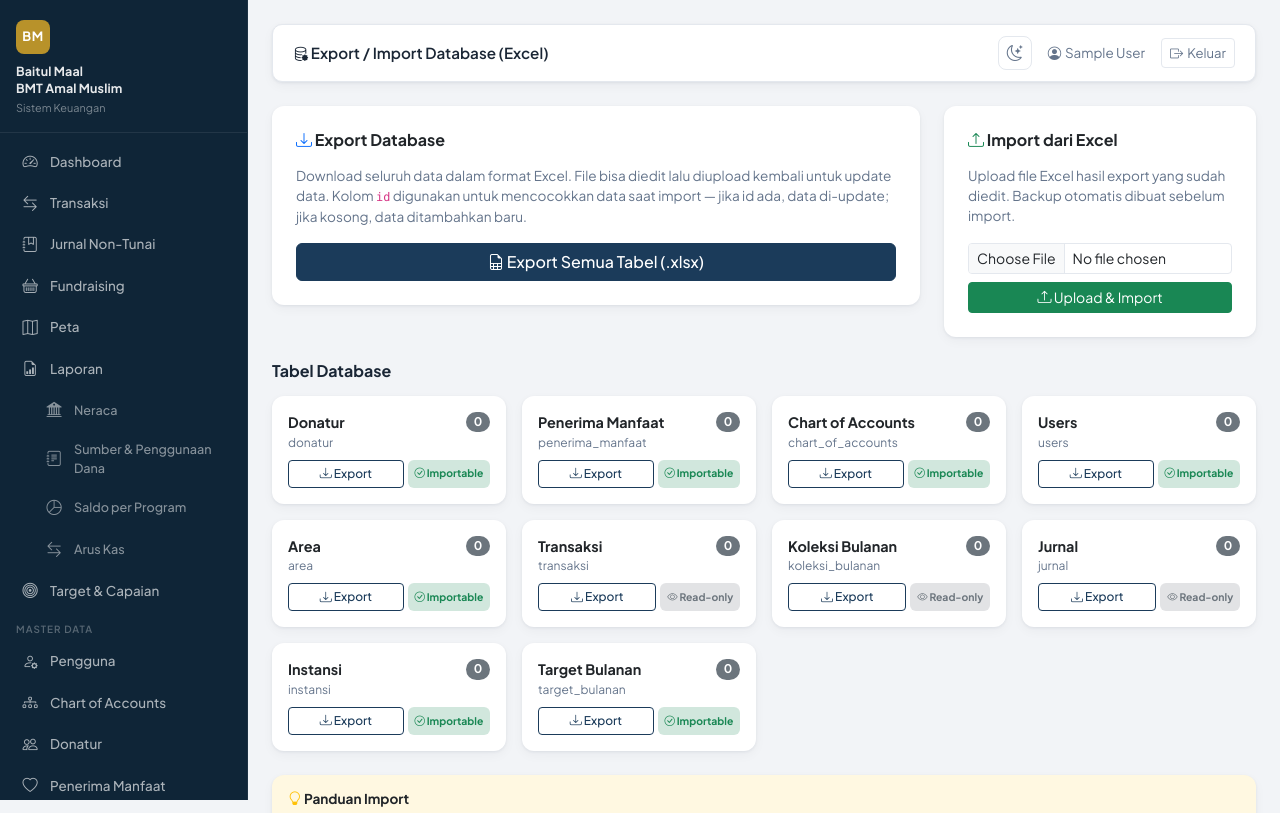
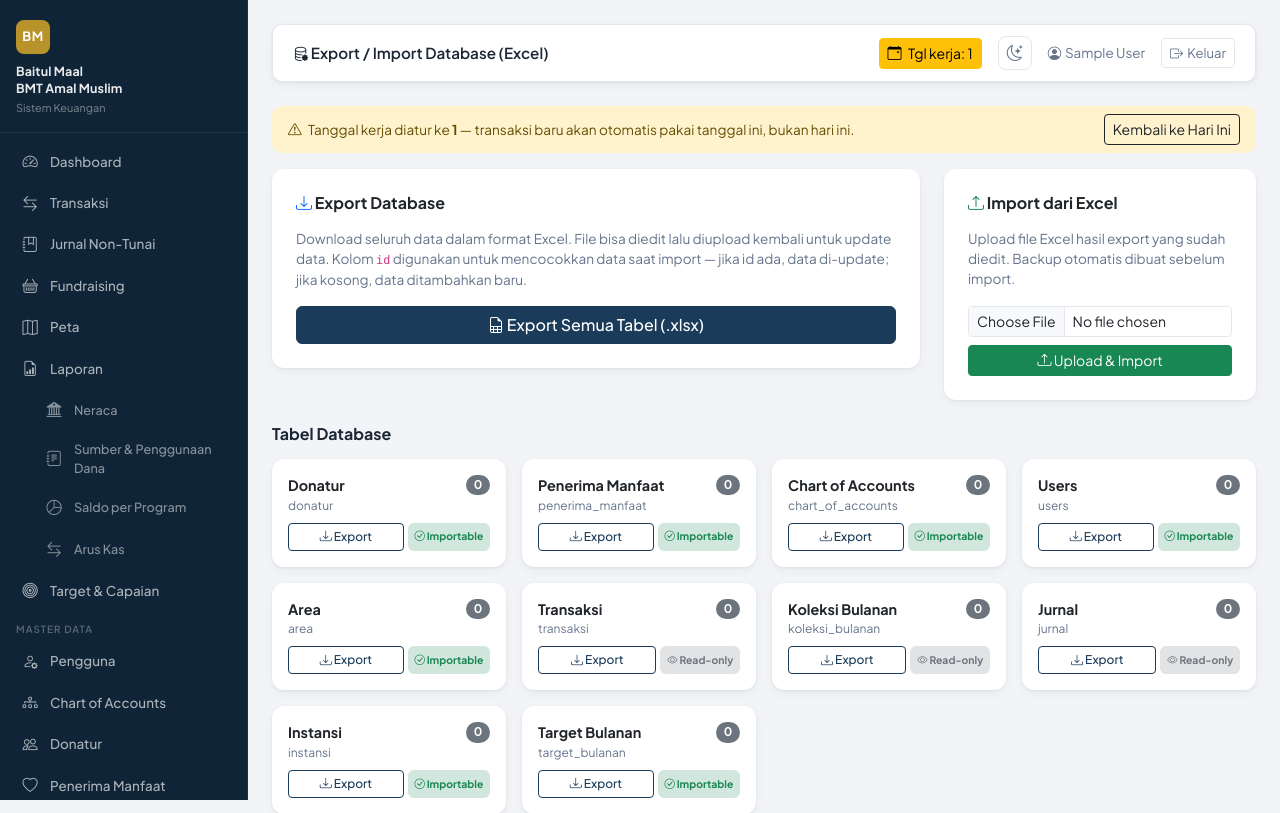
Before and after one commit to aguswib1308/siskeu-maal, a Flask app: page /admin/db in a window 1280 px wide. Shown: the top 813 px of the page. Run offline with Flask 3, Linux system fonts and the light colour scheme; the visitor is signed in with stand-in values (Sample User, id 1); data that the repository does not hold is empty.

Commit message:
feat(transaksi): tambah menu Tanggal Kerja utk input transaksi masa lalu
Admin bisa atur "tanggal kerja" (session-based) via tombol di topbar.
Selama diaktifkan, form Tambah Transaksi & Tambah Jurnal otomatis
default ke tanggal itu (bukan hari ini), dan halaman daftar transaksi/
jurnal ikut pindah ke bulan tsb — mempermudah input berturut-turut utk
transaksi lama yang terlewat tanpa ganti tanggal manual tiap kali.
Banner peringatan tampil selama tanggal kerja != hari ini.

Co-Authored-By: Claude Sonnet 5 <noreply@anthropic.com>

```diff
--- a/app.py
+++ b/app.py
@@ -81,6 +81,36 @@ def admin_required(f):
             return redirect(url_for('marketing_dashboard'))
         return f(*args, **kwargs)
     return decorated
+
+def get_tanggal_kerja():
+    """Tanggal kerja admin (default hari ini) — dipakai sbg default tanggal saat
+    input transaksi, supaya mudah memasukkan transaksi masa lalu berturut-turut
+    tanpa ganti tanggal manual tiap kali."""
+    return session.get('tanggal_kerja') or date.today().isoformat()
+
+@app.context_processor
+def inject_tanggal_kerja():
+    tk = get_tanggal_kerja()
+    return {'tanggal_kerja': tk, 'tanggal_kerja_is_today': tk == date.today().isoformat()}
+
+@app.route('/admin/tanggal-kerja', methods=['POST'])
+@admin_required
+def set_tanggal_kerja():
+    tgl = request.form.get('tanggal', '').strip()
+    try:
+        datetime.strptime(tgl, '%Y-%m-%d')
+        session['tanggal_kerja'] = tgl
+        flash(f'Tanggal kerja diatur ke {tgl}. Transaksi baru akan default ke tanggal ini.', 'success')
+    except ValueError:
+        flash('Tanggal tidak valid.', 'danger')
+    return redirect(request.referrer or url_for('admin_dashboard'))
+
+@app.route('/admin/tanggal-kerja/reset', methods=['POST'])
+@admin_required
+def reset_tanggal_kerja():
+    session.pop('tanggal_kerja', None)
+    flash('Tanggal kerja dikembalikan ke hari ini.', 'success')
+    return redirect(request.referrer or url_for('admin_dashboard'))
 
 def format_rupiah(angka):
     try:
@@ -277,7 +307,7 @@ def admin_dashboard():
 @admin_required
 def admin_transaksi():
     conn = get_db()
-    bulan = request.args.get('bulan', date.today().strftime('%Y-%m'))
+    bulan = request.args.get('bulan', get_tanggal_kerja()[:7])
     jenis = request.args.get('jenis', '')
     jenis_dana = request.args.get('jenis_dana', '')
     query = '''
@@ -1235,7 +1265,7 @@ def master_saldo_awal_simpan():
 @admin_required
 def admin_jurnal():
     conn = get_db()
-    bulan = request.args.get('bulan', date.today().strftime('%Y-%m'))
+    bulan = request.args.get('bulan', get_tanggal_kerja()[:7])
     jurnal = conn.execute('''
         SELECT j.*, cd.kode as debit_kode, cd.nama as debit_nama,
                ck.kode as kredit_kode, ck.nama as kredit_nama, u.nama as petugas
--- a/templates/admin/base.html
+++ b/templates/admin/base.html
@@ -213,12 +213,51 @@
   <div class="topbar">
     <div class="page-title">{% block page_title %}{% endblock %}</div>
     <div class="d-flex align-items-center gap-3">
+      <button type="button" class="btn btn-sm {% if tanggal_kerja_is_today %}btn-outline-secondary{% else %}btn-warning{% endif %}"
+              data-bs-toggle="modal" data-bs-target="#modalTanggalKerja" title="Ubah tanggal kerja utk input transaksi masa lalu">
+        <i class="bi bi-calendar-event me-1"></i>
+        {% if tanggal_kerja_is_today %}Hari ini{% else %}Tgl kerja: {{ tanggal_kerja }}{% endif %}
+      </button>
       <button type="button" class="theme-toggle" onclick="toggleTheme()" title="Ganti tema" aria-label="Ganti tema">
         <i class="bi bi-moon-stars" data-theme-icon></i>
       </button>
       <span class="text-muted" style="font-size:.84rem"><i class="bi bi-person-circle me-1"></i>{{ session.nama }}</span>
       <a href="/logout" class="btn btn-sm btn-outline-secondary"><i class="bi bi-box-arrow-right me-1"></i>Keluar</a>
     </div>
+  </div>
+
+  {% if not tanggal_kerja_is_today %}
+  <div class="alert alert-warning d-flex justify-content-between align-items-center py-2 px-3 mb-3" style="font-size:.85rem">
+    <span><i class="bi bi-exclamation-triangle me-1"></i>
+      Tanggal kerja diatur ke <strong>{{ tanggal_kerja }}</strong> — transaksi baru akan otomatis pakai tanggal ini, bukan hari ini.</span>
+    <form method="POST" action="/admin/tanggal-kerja/reset" class="m-0">
+      <button class="btn btn-sm btn-outline-dark">Kembali ke Hari Ini</button>
+    </form>
+  </div>
+  {% endif %}
+
+  <div class="modal fade" id="modalTanggalKerja" tabindex="-1">
+    <div class="modal-dialog"><div class="modal-content">
+      <form method="POST" action="/admin/tanggal-kerja">
+        <div class="modal-header">
+          <h6 class="modal-title fw-bold"><i class="bi bi-calendar-event me-1"></i> Tanggal Kerja</h6>
+          <button type="button" class="btn-close" data-bs-dismiss="modal"></button>
+        </div>
+        <div class="modal-body">
+          <p class="text-muted small">
+            Atur tanggal kerja untuk memasukkan transaksi masa lalu yang terlewat.
+            Setiap "Tambah Transaksi" / "Tambah Jurnal" baru akan otomatis terisi tanggal ini
+            sampai Anda ganti kembali ke hari ini.
+          </p>
+          <label class="form-label fw-semibold">Tanggal</label>
+          <input type="date" name="tanggal" class="form-control" value="{{ tanggal_kerja }}" required>
+        </div>
+        <div class="modal-footer">
+          <button type="button" class="btn btn-outline-secondary" data-bs-dismiss="modal">Batal</button>
+          <button type="submit" class="btn btn-success">Terapkan</button>
+        </div>
+      </form>
+    </div></div>
   </div>
 
   {% with messages = get_flashed_messages(with_categories=true) %}
--- a/templates/admin/jurnal.html
+++ b/templates/admin/jurnal.html
@@ -75,7 +75,7 @@
         <input type="hidden" name="client_uuid" value="{{ new_form_uuid() }}">
         <div class="col-md-6">
           <label class="form-label fw-semibold">Tanggal</label>
-          <input type="date" name="tanggal" class="form-control" required value="{{ bulan }}-01">
+          <input type="date" name="tanggal" class="form-control" required value="{{ tanggal_kerja }}">
         </div>
         <div class="col-md-6">
           <label class="form-label fw-semibold">No. Bukti <span class="text-muted fw-normal">(opsional)</span></label>
--- a/templates/admin/transaksi.html
+++ b/templates/admin/transaksi.html
@@ -86,7 +86,7 @@
         <input type="hidden" name="client_uuid" id="trxClientUuid" value="{{ new_form_uuid() }}">
         <div class="col-md-6">
           <label class="form-label fw-semibold">Tanggal</label>
-          <input type="date" name="tanggal" class="form-control" required value="{{ bulan }}-01">
+          <input type="date" name="tanggal" class="form-control" required value="{{ tanggal_kerja }}">
         </div>
         <div class="col-md-6 d-flex align-items-end pb-1">
           <span id="jenisLabel" class="badge bg-secondary fs-6 py-2 px-3">— Pilih akun —</span>
```
